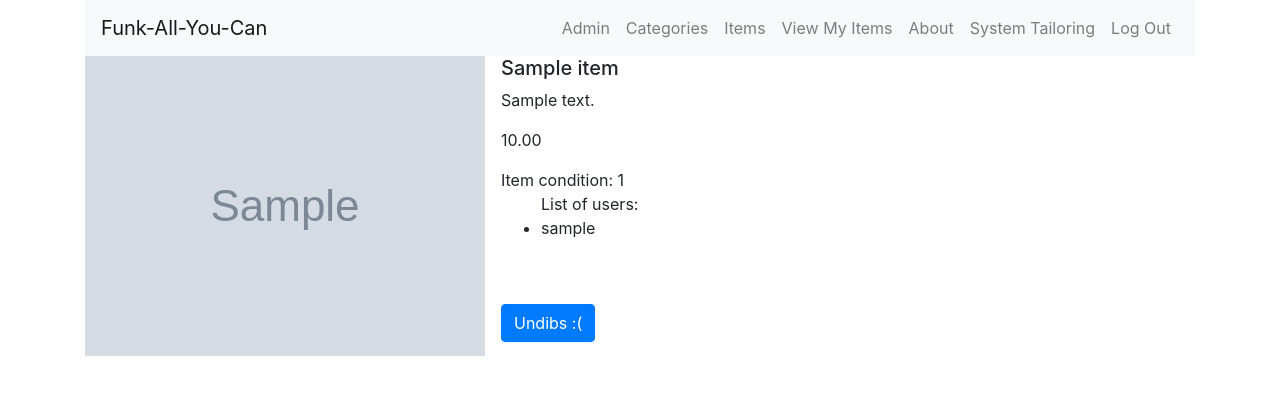
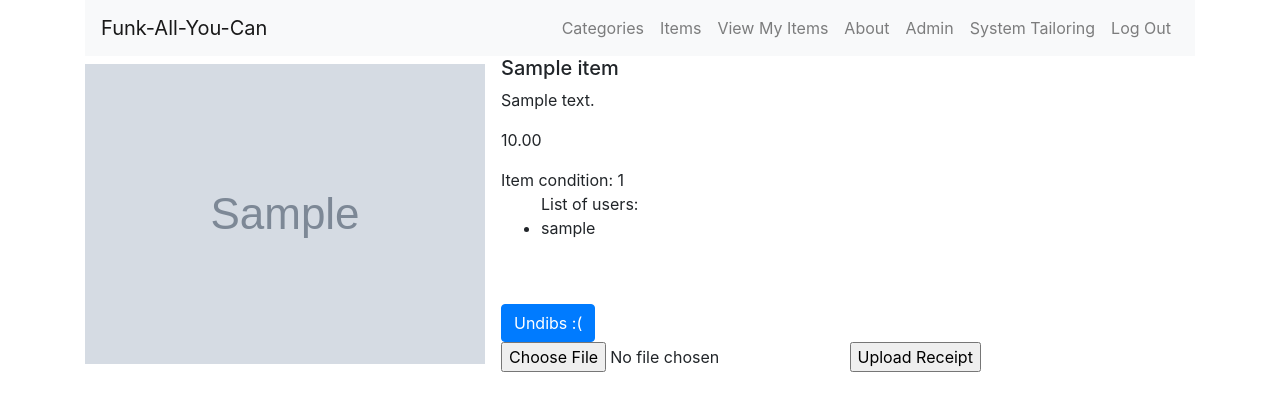
Before and after one commit to jayronsanchez/website_project, a Django app: page /inventory/list_item/1 in a window 1280 px wide. Shown: the top 411 px of the page. Run offline with Django 3.2, Linux system fonts and the light colour scheme; a user stored in the database is signed in; tables that the repository leaves empty hold one stand-in row (values such as "Sample post"); grey boxes marked "Sample" are stand-in pictures; some libraries are stand-ins or nearby versions.

Commit message:
user will be able to upload a receipt for a dibs item

```diff
--- a/funkoSite/inventory/models.py
+++ b/funkoSite/inventory/models.py
@@ -52,6 +52,7 @@ class Item(models.Model):
 class UserDibs(models.Model):
     item = models.ForeignKey(Item, related_name='item', on_delete=models.CASCADE)
     user = models.ForeignKey(User, related_name='user_dibs', on_delete=models.CASCADE)
+    user_receipt = models.ImageField(upload_to='inventory/images/receipts', null=True)
 
     def __str__(self):
         return self.user.username
--- a/funkoSite/inventory/urls.py
+++ b/funkoSite/inventory/urls.py
@@ -18,6 +18,7 @@ urlpatterns = [
     path('list_category/<int:pk>/', views.CategoryDetailView.as_view(), name='detail_category'),
     path('list_item/', views.ItemListView.as_view(), name='list_item'),
     path('list_item/<int:pk>', views.ItemDetailView.as_view(), name='detail_item'),
+    path('list_item/<int:pk>/upload_receipt', views.upload_receipt, name='detail_item_upload_receipt'),
     path('list_item/dibs/<int:pk>', views.ItemDibs.as_view(), name='item_dibs'),
     path('list_item/undibs/<int:pk>', views.ItemUndibs.as_view(), name='item_undibs'),
     path('my_items/<username>', views.DibsListView.as_view(), name='item_dibs_list'),
--- a/funkoSite/inventory/views.py
+++ b/funkoSite/inventory/views.py
@@ -8,6 +8,8 @@ from django.contrib.auth.mixins import LoginRequiredMixin
 from django.shortcuts import get_object_or_404
 from django.contrib import messages
 from django.db import IntegrityError
+from django.shortcuts import render
+from django.http import HttpResponseRedirect
 
 class CategoryCreateView(CreateView):
     model = models.Category
@@ -128,3 +130,16 @@ class SystemTailoringCategory(TemplateView):
 
 class SystemTailoringItem(TemplateView):
     template_name = 'system_tailoring/system_tailoring_item.html'
+
+
+def upload_receipt(request, pk):
+
+    """ FUNCTION BASED VIEW
+        This will allow the first dibs user to upload a receipt
+    """
+    if request.method == 'POST':
+        user_dibs = models.UserDibs.objects.filter(user=request.user, item=pk).get()
+        user_dibs.user_receipt = request.FILES['fileToUpload']
+        user_dibs.save()
+
+        return HttpResponseRedirect(reverse('inventory:detail_item', kwargs={'pk': pk}))
--- a/funkoSite/templates/base.html
+++ b/funkoSite/templates/base.html
@@ -16,9 +16,6 @@
             <div class="collapse navbar-collapse" id="navbarNav">
                 <ul class="navbar-nav ml-auto">
                 <li class="nav-item">
-                    <a class="nav-link" href="{% url 'admin:index' %}">Admin</a>
-                </li>
-                <li class="nav-item">
                     <a class="nav-link" href="{% url 'inventory:list_category' %}">Categories</a>
                 </li>
                 <li class="nav-item">
@@ -34,6 +31,9 @@
                 </li>
                 {% if user.is_authenticated %}
                     {% if user.is_superuser %}
+                    <li class="nav-item">
+                        <a class="nav-link" href="{% url 'admin:index' %}">Admin</a>
+                    </li>
                     <li>
                         <a class="nav-link" href="{% url 'system_tailoring' %}">System Tailoring</a>
                     </li>
--- a/funkoSite/templates/inventory/item_detail.html
+++ b/funkoSite/templates/inventory/item_detail.html
@@ -22,6 +22,15 @@
                 {% elif user in item.item_user_dibs.all %}
                     <a href="{% url 'inventory:item_undibs' pk=item.pk %}" class="btn btn-primary">Undibs :(</a>
                 {% endif %}
+
+                <!-- This is just temporary. I might create a form for UserDibs instead. -->
+                {% if user == user_list|first %}
+                    <form action="{% url 'inventory:detail_item_upload_receipt' pk=item.pk %}" method="post" enctype="multipart/form-data">
+                        {% csrf_token %}
+                        <input type="file" name="fileToUpload" id="fileToUpload">
+                        <input type="submit" value="Upload Receipt" name="submit">
+                    </form>
+                {% endif %}
             {% endif %}
         </div>
     </div>
```
Also changed, not shown: funkoSite/media/inventory/images/receipts/11011728_10202836373790251_6053322762838977892_n.jpg (added), funkoSite/media/inventory/images/receipts/149114_1507055999491_6673608_n.jpg (added), funkoSite/media/inventory/images/receipts/154276_1507056399501_5746126_n.jpg (added), funkoSite/media/inventory/images/receipts/48366580_10209974214551455_6720805047149527040_o.jpg (added), funkoSite/media/inventory/images/receipts/54514384_2253281804930072_7816350092239044608_o.jpg (added), funkoSite/media/inventory/images/receipts/54514384_2253281804930072_7816350092239044608_o_GS2ziOc.jpg (added), funkoSite/media/inventory/images/receipts/54514384_2253281804930072_7816350092239044608_o_iTpuisR.jpg (added), funkoSite/media/inventory/images/receipts/54514384_2253281804930072_7816350092239044608_o_qout07X.jpg (added), funkoSite/media/inventory/images/receipts/81QwYqIg3fL._SL1500_.jpg (added), funkoSite/media/inventory/images/receipts/apiqjgtid__33513.1533313606.jpg (added), 1 other file.
